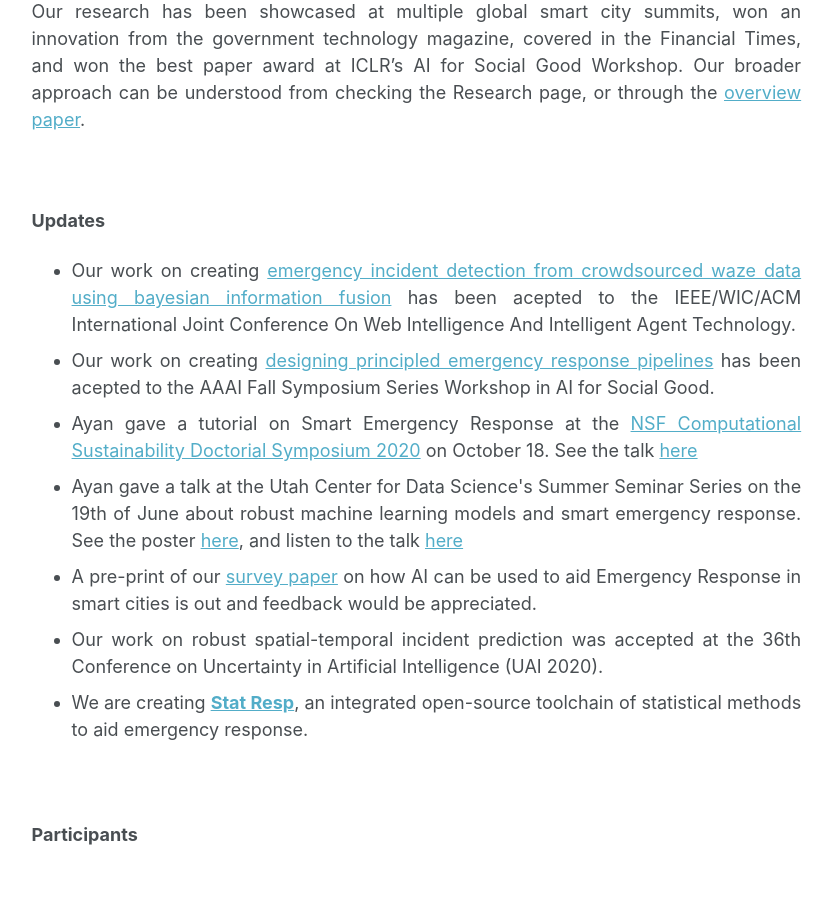
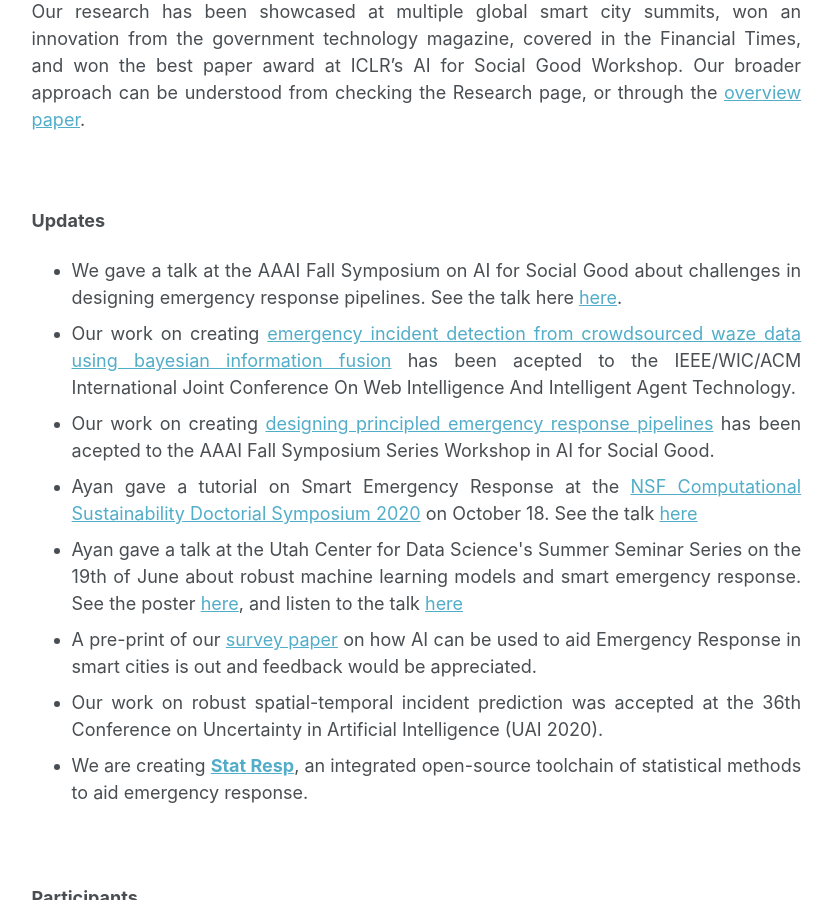
Before and after one commit to TransactiveSCC/statresp.github.io, a Jekyll site: the page built from _pages/about.md, in a window 1280 px wide and 900 px high, scrolled down 1169 px. Shown: the whole window, without its empty margins (250-1082 px from the left). Built offline with Jekyll 4.4.1, drawn with Linux system fonts in a browser that asks for light colours.

Commit message:
updated aaai talk

```diff
--- a/_pages/about.md
+++ b/_pages/about.md
@@ -26,6 +26,7 @@ Our research has been showcased at multiple global smart city summits, won an in
 <b>Updates</b>
 
 <ul>
+     <li> We gave a talk at the AAAI Fall Symposium on AI for Social Good about challenges in designing emergency response pipelines. See the talk here <a href="https://www.youtube.com/watch?v=i2Lggsa8iHM&feature=emb_logo">here</a>.</li>
     <li> Our work on creating <a href="https://arxiv.org/abs/2011.05440">emergency incident detection from crowdsourced waze data using bayesian information fusion</a> has been acepted to the IEEE/WIC/ACM International Joint Conference On Web Intelligence And Intelligent Agent Technology.</li>
     <li> Our work on creating <a href="https://ayanmukhopadhyay.github.io/files/aaai_erm.pdf">designing principled emergency response pipelines</a> has been acepted to the AAAI Fall Symposium Series Workshop in AI for Social Good.</li>
     <li> Ayan gave a tutorial on Smart Emergency Response at the <a href="http://www.compsust.net/compsust-2020/">NSF Computational Sustainability Doctorial Symposium 2020</a> on October 18. See the talk <a href="https://youtu.be/5OZszP4FTlw?t=354">here</a></li>
```
